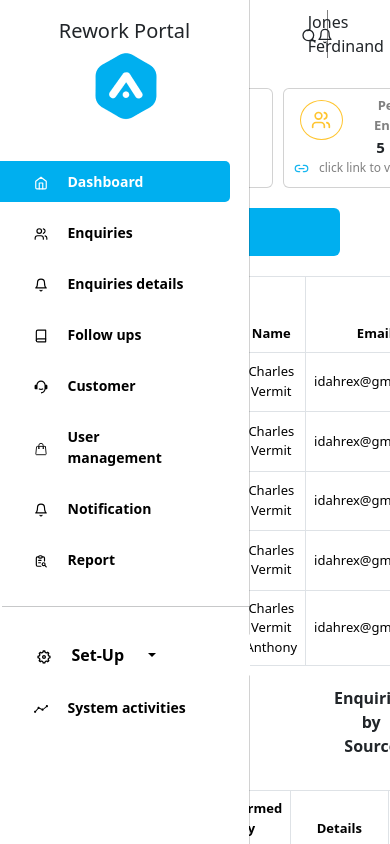
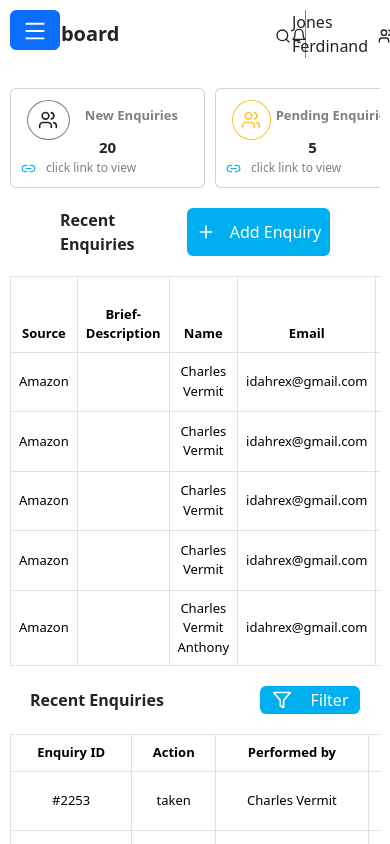
Before and after one commit to jneralrex/rework-enquiry, a React (Vite) app: page /drawer/dashboard in a window 390 px wide. Built offline with nearby package versions, Linux system fonts and the light colour scheme.

Commit message:
Created mobile responsiveness

```diff
--- a/src/assets/styles/components/drawer.css
+++ b/src/assets/styles/components/drawer.css
@@ -32,6 +32,7 @@
 
 .offcanvas-logo {
   margin-top: -20px;
+  height: 50px;
 }
 
 .offcanvas-role {
@@ -90,17 +91,46 @@
 
 .drawer-main {
   padding-top: 10px;
-  max-height: 100vh;
-  width: 80%;
-  right: 0;
+  min-height: 100vh;
+  width: 100%;
+ right: 0;
   top: 0;
   bottom: 0;
 }
 
-.offcanva-holder {
-  left: 0;
-  top: 0;
-  bottom: 0;
-  width: 18%;
-  margin-right: 50px;
+
+.hamburger-btn {
+  position: fixed;
+  top: 10px;
+  left: 10px;
+  z-index: 100;
+  display: none;
 }
+
+@media (max-width: 1024px){
+  .hamburger-btn {
+    display: none;
+  }
+  .offcanva-holder {
+    width: 18%;
+    }
+  .drawer-main {
+    padding: 10px;
+    max-height: 100vh;
+    width: 100%;
+    right: 0;
+    top: 0;
+    bottom: 0;
+    min-height: 100vh;
+
+  }
+
+  .drawer-offcanvas {
+    position: fixed;
+    z-index: 1030;
+  }
+
+  .desktop {
+    display: none;
+  }
+}
--- a/src/assets/styles/pages/allenquiries.css
+++ b/src/assets/styles/pages/allenquiries.css
@@ -5,10 +5,9 @@
   box-sizing: border-box;
 }
 
-.container {
-  margin: auto;
-  max-width: 100%;
-  max-height: 100vh;
+.con {
+  width: 100%;
+  min-height: 100vh;
 }
 
 .header-container {
@@ -22,7 +21,7 @@
   border-right: 1px solid grey;
   display: flex;
   align-items: center;
-  width: 90%;
+  width: 100%;
   justify-content: space-between;
   padding: 1px;
 }
@@ -42,9 +41,10 @@
 }
 
 .card-grid {
-  display: grid;
-  grid-template-columns: repeat(6, auto);
-  gap: 10px;
+  display: flex;
+  margin-left: auto;
+  width: 80%;
+  justify-content: space-between;
 }
 
 .custom-card {
@@ -93,8 +93,10 @@
   color: white;
 }
 
-.table {
-  margin-top: 20px;
+.table-container {
+  width: 80%;
+  overflow-x: auto;
+  margin-left: auto;
 }
 
 .table-drop-down {
@@ -143,3 +145,26 @@
   color: white;
   background-color: #00afef;
 }
+
+@media (max-width: 1024px) {
+  .card-grid {
+    display: flex;
+    flex-direction: row;
+    overflow-x: auto;
+    white-space: nowrap;
+    gap: 10px;
+    width: 100%;
+  }
+
+  .custom-card {
+    flex-shrink: 0;
+  }
+    .table {
+      min-width: 800px;
+    }
+    .table-container {
+      width: 100%;
+      overflow-x: auto;
+    }
+
+}
--- /dev/null
+++ b/src/assets/styles/pages/customer.css
@@ -0,0 +1,23 @@
+.table {
+    min-width: 800px;
+  }
+.page-button{
+    border:none;
+    color: black;
+}
+.table-container {
+    width: 80%;
+    overflow-x: auto;
+    margin-left: auto;
+  }
+@media (max-width: 1024px) {
+
+      .table {
+        min-width: 800px;
+      }
+      .table-container {
+        width: 100%;
+        overflow-x: auto;
+      }
+
+  }
--- a/src/assets/styles/pages/dashboard.css
+++ b/src/assets/styles/pages/dashboard.css
@@ -6,7 +6,6 @@
 }
 
 .dashboard-container {
-    margin: auto;
     max-width: 100%;
     max-height: 100vh;
 }
@@ -22,7 +21,7 @@
   border-right: 1px solid grey;
   display: flex;
   align-items: center;
-  width: 90%;
+  width: 100%;
   justify-content: space-between;
   padding: 1px;
 }
@@ -48,7 +47,9 @@
 .dashboard-cards {
   display: grid;
   grid-template-columns: auto auto auto auto auto;
-  gap: 10px;
+  margin-left: auto;
+  justify-content: space-between;
+  width: 80%;
 }
 
 .dashboard-card {
@@ -113,14 +114,33 @@
   border-radius: 6px;
   display: flex;
   align-items: center;
+  display: flex;
+  color: white;
+  justify-content: space-around;
+}
+
+.table-container {
+  width: 80%;
+  overflow-x: auto;
+  margin-left: auto;
+}
+
+.table-container2 {
+  overflow-x: auto;
+  margin-left: auto;
+
 }
 
 .table {
-  /* width: 100% !important; */
   margin: auto !important;
   text-align: center;
+  min-width: 900px;
 }
-
+.table2 {
+  margin: auto !important;
+  text-align: center;
+  width: 20%;
+}
 th {
   font-size: 13px;
 }
@@ -152,16 +172,14 @@ td {
 }
 
 .second-enquiries-header {
-  display: flex;
-  justify-content: space-between;
-  gap: 100px;
   margin: 20px;
 }
 
 .flex-between {
   display: flex;
+  width: 56%;
+  margin-left: 250px;
   justify-content: space-between;
-  width: 50%;
 }
 
 .filter-button {
@@ -181,32 +199,78 @@ td {
 
 .header-title-bold2{
   font-weight: 700;
-  width: 40%;
   text-align: center;
 }
 
-.second-table{
-display: flex;
-width: 100%;
+.second-table {
+  display: flex;
+  flex-direction: row;
+  width: 80%;
+  margin-left: auto;
+  align-items: center;
 
 }
 
-.table2 {
-  width: 50% !important;
-  text-align: center;
-  margin-left: 0px !important;
+.pie-holder {
+  display: flex;
+  flex-direction: column;
+  width: 40%;
+  align-items: center;
+  justify-content: center;
 }
 
-.pie-holder{
-  display: flex;
-  width: 40%;
-  flex-direction: column;
-  align-items: center;
-}
-
-.pie-chart{
-  border:1px solid;
+.pie-chart {
+  border: 1px solid;
   height: 200px;
   width: 200px;
   border-radius: 100px;
 }
+
+
+@media (max-width: 1024px) {
+  .dashboard-cards {
+    display: flex;
+    flex-direction: row;
+    overflow-x: auto;
+    white-space: nowrap;
+    gap: 10px;
+  }
+
+  .dashboard-card {
+    flex-shrink: 0;
+  }
+  .second-table{
+    display: flex;
+    width: 100%;
+    flex-direction: column;
+
+    }
+    .table {
+      min-width: 800px;
+    }
+    .table-container {
+      width: 100%;
+      overflow-x: auto;
+    }
+    .table-container2 {
+      width: 100%;
+    }
+
+    .pie-holder {
+      width: 100%;
+      justify-content: center;
+    }
+    .dashboard-cards {
+      display: grid;
+      grid-template-columns: auto auto auto auto auto;
+      justify-content: space-between;
+      width: 100%;
+    }
+    .flex-between {
+      display: flex;
+      justify-content: space-between;
+      width: 100%;
+      margin-left: auto;
+      align-items: center;
+    }
+}
--- a/src/assets/styles/pages/enquiriesdetails.css
+++ b/src/assets/styles/pages/enquiriesdetails.css
@@ -80,7 +80,7 @@
   font-size: 10px;
   font-weight: 500;
   width: 120px;
-  height: 30px;
+  height: 50px;
   font-size: 14px;
 }
 
--- a/src/assets/styles/pages/followup.css
+++ b/src/assets/styles/pages/followup.css
@@ -10,14 +10,15 @@
     max-height: 100vh;
 }
 
-.table-area {
-    margin-right: 20px;
-}
+.table {
+    min-width: 800px;
+  }
 
-.follow-table {
-    text-align: center;
-    width: 100% !important;
-}
+.table-container {
+    width: 80%;
+    overflow-x: auto;
+    margin-left: auto;
+  }
 
 th {
     font-size: 13px;
@@ -52,3 +53,15 @@ td {
     text-align: center !important;
     font-size: 11px !important;
 }
+
+@media (max-width: 1024px) {
+
+    .table {
+      min-width: 800px;
+    }
+    .table-container {
+      width: 100%;
+      overflow-x: auto;
+    }
+
+}
--- a/src/components/Drawer.jsx
+++ b/src/components/Drawer.jsx
@@ -1,70 +1,90 @@
-import React, { useState } from 'react';
+import React, { useState, useEffect } from 'react';
 import Offcanvas from 'react-bootstrap/Offcanvas';
 import { NavLink, Outlet } from 'react-router-dom';
-import logo from "../assets/images/reworklogo.png";
-import { FiHome, FiBook, FiCreditCard, FiBell } from 'react-icons/fi';
-import { LuFileBadge, LuUsers } from 'react-icons/lu';
+import { FiHome, FiBook, FiBell } from 'react-icons/fi';
+import { LuUsers } from 'react-icons/lu';
 import { SlGraph } from 'react-icons/sl';
 import { RiCustomerService2Fill, RiSettings5Line } from 'react-icons/ri';
 import Dropdown from 'react-bootstrap/Dropdown';
-import '../assets/styles/components/drawer.css';
 import { HiOutlineShoppingBag } from "react-icons/hi2";
 import { TbReportSearch } from "react-icons/tb";
+import Button from 'react-bootstrap/Button';
+import { AiOutlineMenu } from 'react-icons/ai';
+import logo from "../assets/images/reworklogo.png";
+import '../assets/styles/components/drawer.css';
+
 const Drawer = () => {
-  const [show, setShow] = useState(true);
+  const [show, setShow] = useState(false);
+  const [isDesktop, setIsDesktop] = useState(window.innerWidth >= 1024);
+
+  const handleClose = () => setShow(false);
+  const handleShow = () => setShow(true);
+
+  const handleResize = () => {
+    setIsDesktop(window.innerWidth >= 1024);
+  };
+
+  useEffect(() => {
+    window.addEventListener('resize', handleResize);
+    return () => window.removeEventListener('resize', handleResize);
+  }, []);
 
   return (
     <div className="drawer-container">
-      <div className='offcanva-holder'>
-        <Offcanvas show={show} onHide={() => { }} backdrop={false} keyboard={false} style={{width:'250px'}} className="drawer-offcanvas">
-          <Offcanvas.Header className="offcanvas-header">
-            <Offcanvas.Title className="offcanvas-title">Rework Portal</Offcanvas.Title>
+      {!isDesktop && (
+        <Button variant="primary" onClick={handleShow} className="hamburger-btn">
+          <AiOutlineMenu size={24} />
+        </Button>
+      )}
+
+      <div className={`offcanva-holder ${isDesktop ? 'desktop' : ''}`}>
+        <Offcanvas show={isDesktop || show} onHide={handleClose} style={{ width: '250px' }} className="drawer-offcanvas" backdrop={false}>
+          <Offcanvas.Header closeButton={!isDesktop}>
+            <Offcanvas.Title>Rework Portal</Offcanvas.Title>
           </Offcanvas.Header>
           <img src={logo} alt="Rework logo" className="offcanvas-logo" />
-          <p className="offcanvas-role"></p>
           <Offcanvas.Body className="offcanvas-body">
             <NavLink to='/drawer/dashboard' className={({ isActive }) => isActive ? "link active-link" : "link"}>
-              <div><FiHome /></div>Dashboard
+              <FiHome /> Dashboard
             </NavLink>
             <NavLink to='/drawer/enquiry' className={({ isActive }) => isActive ? "link active-link" : "link"}>
-              <div><LuUsers /></div>Enquiries
+              <LuUsers /> Enquiries
             </NavLink>
             <NavLink to='/drawer/enquiry-details' className={({ isActive }) => isActive ? "link active-link" : "link"}>
-              <div><FiBell /></div>Enquiries details
+              <FiBell /> Enquiries details
             </NavLink>
             <NavLink to='/drawer/follow-up' className={({ isActive }) => isActive ? "link active-link" : "link"}>
-              <div><FiBook /></div>Follow ups
+              <FiBook /> Follow ups
             </NavLink>
             <NavLink to='/drawer/customer' className={({ isActive }) => isActive ? "link active-link" : "link"}>
-              <div><RiCustomerService2Fill /></div>Customer
+              <RiCustomerService2Fill /> Customer
             </NavLink>
             <NavLink to='/drawer/user-management' className={({ isActive }) => isActive ? "link active-link" : "link"}>
-              <div>< HiOutlineShoppingBag/></div>User management
+              <HiOutlineShoppingBag /> User management
             </NavLink>
             <NavLink to='/drawer/notifications' className={({ isActive }) => isActive ? "link active-link" : "link"}>
-              <div><FiBell /></div>Notification
+              <FiBell /> Notification
             </NavLink>
             <NavLink to='/drawer/report' className={({ isActive }) => isActive ? "link active-link" : "link"}>
-              <div><TbReportSearch /></div>Report
+              <TbReportSearch /> Report
             </NavLink>
-
             <hr className="offcanvas-divider" />
-            <Dropdown className="d-inline mx-2">
-              <Dropdown.Toggle id="dropdown-autoclose-true" className="dropdown-toggle">
-                <div><RiSettings5Line /></div> Set-Up
+            <Dropdown>
+              <Dropdown.Toggle id="dropdown-autoclose-true">
+                <RiSettings5Line /> Set-Up
               </Dropdown.Toggle>
               <Dropdown.Menu>
-                <Dropdown.Item href="#">Menu Item</Dropdown.Item>
                 <Dropdown.Item href="#">Menu Item</Dropdown.Item>
                 <Dropdown.Item href="#">Menu Item</Dropdown.Item>
               </Dropdown.Menu>
             </Dropdown>
             <NavLink to='/drawer/system-activities' className={({ isActive }) => isActive ? "link active-link" : "link"}>
-              <div><SlGraph /></div> <div>System activities</div>
+              <SlGraph /> System activities
             </NavLink>
           </Offcanvas.Body>
         </Offcanvas>
       </div>
+
       <main className="drawer-main">
         <Outlet />
       </main>
--- a/src/pages/Customer.jsx
+++ b/src/pages/Customer.jsx
@@ -1,10 +1,9 @@
 import React, { useState } from 'react'
-import { FiBell, FiPlus, FiArrowRight, FiSearch, FiTrash } from 'react-icons/fi'
+import { FiBell, FiArrowRight, FiSearch, } from 'react-icons/fi'
 import { LuUsers } from 'react-icons/lu';
-import { IoSearchOutline } from "react-icons/io5";
 import Table from 'react-bootstrap/Table';
 import Form from 'react-bootstrap/Form';
-
+import '../assets/styles/pages/customer.css'
 
 const Customer = () => {
   const studentsData = Array(50).fill(null).map((_, idx) => ({
@@ -46,22 +45,9 @@ const Customer = () => {
       </div>
       <div style={{ display: 'flex', width: '100%', justifyContent: 'space-between', paddingRight: '5px', marginBottom: '20px' }}>
         <div>All (100)</div>
-        <div className='' style={{ display: 'flex', gap: '8px', width: '40%', }}>
-          <div style={{ border: '1px solid gray', display: 'flex', alignItems: 'center', padding: '6px', borderRadius: '10px' }}>
-            <input type="text" placeholder='search' style={{ border: 'none', }} />
-            <IoSearchOutline />
-          </div>
-          <button style={{ padding: '6px', display: 'flex', alignItems: 'center', borderRadius: '5px', backgroundColor: '#00afef', border: 'none', color: 'white' }}>
-            <FiPlus />
-            Add New
-          </button>
-          <button style={{ padding: '6px', display: 'flex', alignItems: 'center', borderRadius: '5px', backgroundColor: '#ff8a8a', border: 'none', color: 'white' }}>
-            <FiTrash />
-            Delete
-          </button>
-        </div>
+
       </div>
-
+      <div className='table-container'>
       <Table className="table">
         <thead style={{ border: '1px solid black', borderRadius: '5px 0px 5px 0px' }}>
           <tr>
@@ -103,6 +89,7 @@ const Customer = () => {
           ))}
         </tbody>
       </Table>
+      </div>
 
       {/* Pagination Controls */}
       <div className="pagination-controls">
--- a/src/pages/Dashboard.jsx
+++ b/src/pages/Dashboard.jsx
@@ -95,10 +95,10 @@ const Dashboard = () => {
         <div className="recent-enquiries-header">
           <div className="header-title-bold">Recent Enquiries</div>
           <div className="add-button">
-            <FiPlus size={20} style={{ color: "white" }} />
+            <FiPlus size={20} style={{ color: "white" }} /> Add Enquiry
           </div>
         </div>
-
+        <div className="table-container">
         <Table bordered className="table">
           <thead>
             <tr>
@@ -221,7 +221,7 @@ const Dashboard = () => {
             </tr>
           </tbody>
         </Table>
-
+      </div>
         <div className="second-enquiries-header">
           <div className="flex-between">
             <div className="header-title-bold">Recent Enquiries</div>
@@ -229,10 +229,11 @@ const Dashboard = () => {
               <FiFilter size={20} style={{ color: "white" }} /> <div>Filter</div>
             </div>
           </div>
-          <div className="header-title-bold2">Enquiries by Source</div>
         </div>
 
         <div className="second-table">
+        <div className="table-container2">
+
           <Table bordered className="table2">
             <thead>
               <tr>
@@ -280,14 +281,13 @@ const Dashboard = () => {
               </tr>
             </tbody>
           </Table>
-
-
+          </div>
 
           <div className="pie-holder">
+          <div className="header-title-bold2">Enquiries by Source</div>
             <div className="pie-chart"></div>
           </div>
         </div>
-
       </div>
 
     </>
--- a/src/pages/Enquiry.jsx
+++ b/src/pages/Enquiry.jsx
@@ -30,7 +30,7 @@ const Enquiry = () => {
   const handlePageChange = (pageNumber) => setCurrentPage(pageNumber);
 
   return (
-    <div className="container">
+    <div className="con">
       <div className="header-container">
         <div className="header-left">
           <div style={{ fontWeight: "700", fontSize: "20px" }}>All Enquiries</div>
@@ -93,6 +93,7 @@ const Enquiry = () => {
       </div>
 
       {/* Table with manual pagination */}
+      <div className="table-container">
       <Table bordered className="table">
         <thead>
           <tr>
@@ -131,12 +132,13 @@ const Enquiry = () => {
           ))}
         </tbody>
       </Table>
+      </div>
 
       {/* Pagination Controls */}
       <div className="pagination-controls">
         <div className="next-page-pointer">
           <div>Next</div>
-          <div><FiArrowRight/></div>
+          <div><FiArrowRight /></div>
         </div>
         <div>
           {Array(Math.ceil(studentsData.length / itemsPerPage)).fill(null).map((_, idx) => (
--- a/src/pages/EnquiryDetails.jsx
+++ b/src/pages/EnquiryDetails.jsx
@@ -91,10 +91,6 @@ const EnquiryDetails = () => {
             <div className='staff-and-customer-details'>
               <div className='tag'>phone:</div>
               <div className='value'>08175304512</div>
-            </div>
-            <div className='staff-and-customer-details'>
-              <div className='tag'>address:</div>
-              <div className='value'>Lorem ipsum dolor sit amet consectetur adipisicing elit. Nam, ducimus?</div>
             </div>
           </div>
         </div>
--- a/src/pages/Followups.jsx
+++ b/src/pages/Followups.jsx
@@ -24,8 +24,9 @@ const Followups = () => {
           <div><LuUsers /></div>
         </div>
       </div>
-    <div className="table-area">
-    <Table bordered className="follow-table">
+
+    <div className="table-container">
+    <Table bordered className="table">
           <thead>
             <tr>
               <th>Name</th>
```
Lines whose indentation alone changed are shown as unchanged.
